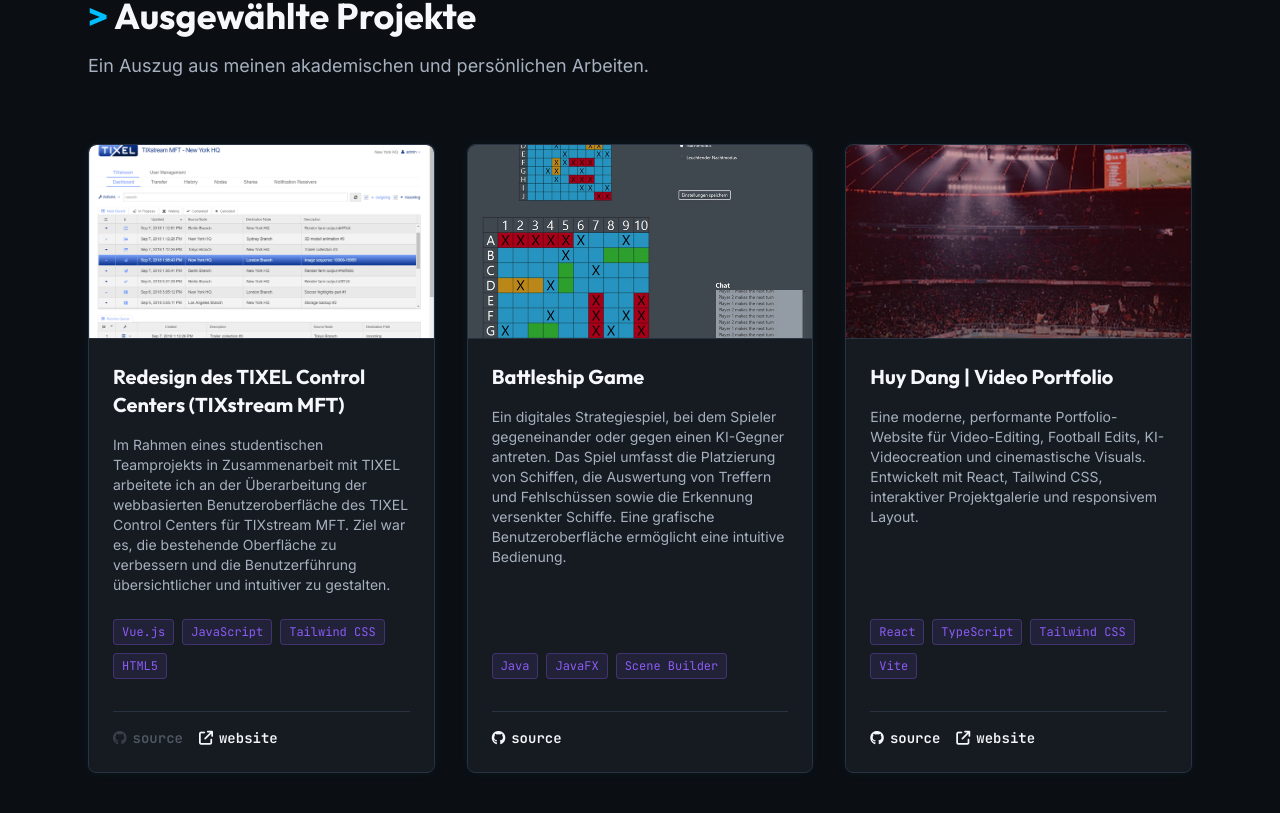
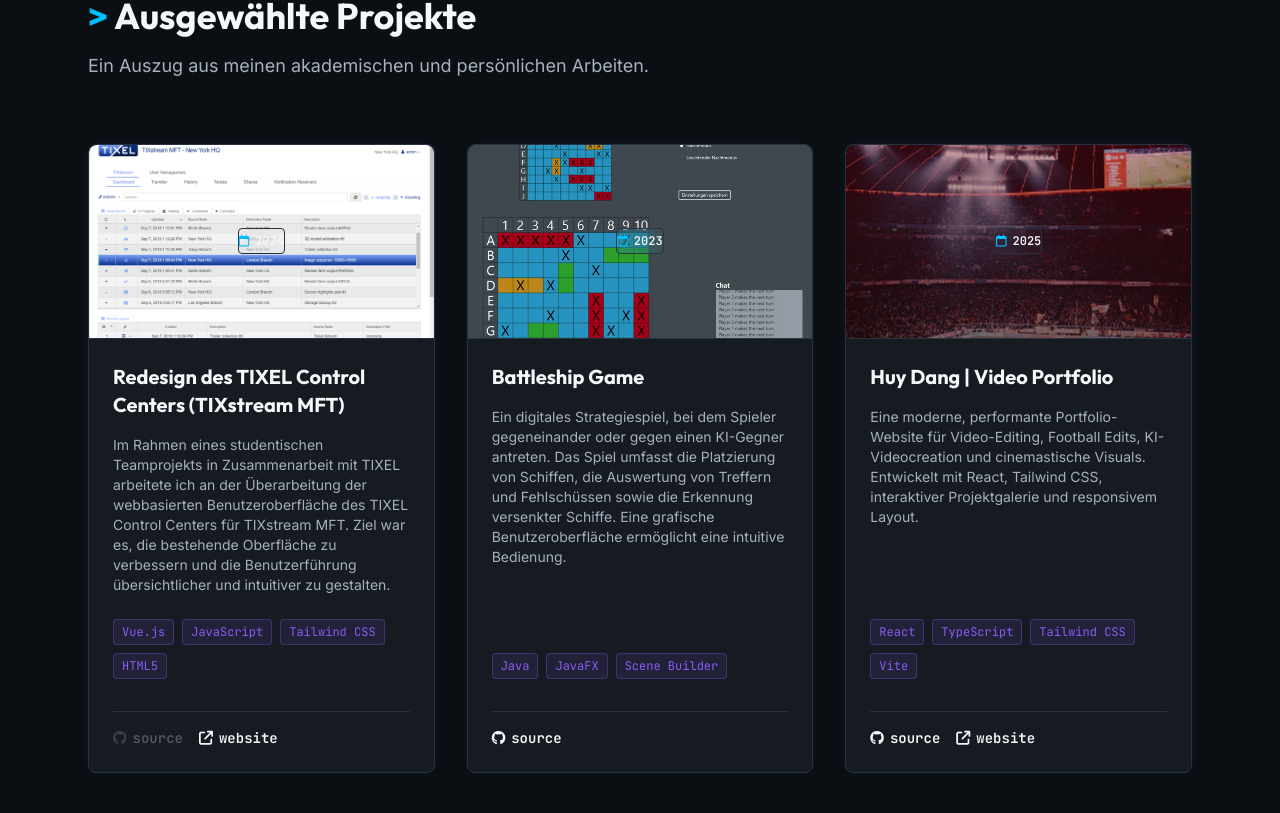
Before and after one commit to HuyCodia/IT_Portfolio, a React (Vite) app: page / in a window 1280 px wide. Shown: the part 887-1700 px from the top of the page. Built offline with nearby package versions, Linux system fonts and the light colour scheme; no server answers.

Commit message:
feat(projects): add year badge to each project card

```diff
--- a/src/components/Projects.tsx
+++ b/src/components/Projects.tsx
@@ -39,6 +39,16 @@
     <div className="card group bg-[var(--surface-color)] border border-[var(--border-color)] overflow-hidden h-full flex flex-col glow-border">
       <figure className="aspect-video w-full border-b border-[var(--border-color)] relative">
         <div className="project-overlay absolute inset-0 bg-[var(--primary-color)]/20 mix-blend-overlay z-10 transition-opacity duration-500 group-hover:opacity-0 pointer-events-none" />
+
+        {project.year && (
+          <div
+            className="absolute top-3 right-3 z-20 px-2.5 py-1 rounded text-xs font-mono font-semibold text-[var(--text-color)] bg-[#161B22]/90 border border-[var(--border-color)] backdrop-blur-md shadow-md flex items-center gap-1.5 pointer-events-none"
+            style={{ borderRadius: '4px' }}
+          >
+            <i className="fa-regular fa-calendar text-[var(--primary-color)] text-[11px]" />
+            <span>{project.year}</span>
+          </div>
+        )}
 
         {project.image && !imgError ? (
           <img
--- a/src/data/portfolioData.ts
+++ b/src/data/portfolioData.ts
@@ -40,6 +40,7 @@
     placeholderText: "TIXEL Control Center Screenshot",
     demoUrl: "https://tixeltec.com/ps_tixstreammft_de.html",
     demoLabel: "website",
+    year: "2024",
   },
   {
     id: "battleship-game",
@@ -50,6 +51,7 @@
     image: projectBattleshipImg,
     placeholderText: "Battleship Game GUI Screenshot",
     sourceUrl: "https://github.com/HuyCodia",
+    year: "2023",
   },
   {
     id: "video-portfolio",
@@ -62,6 +64,7 @@
     sourceUrl: "https://github.com/HuyCodia/Videograph_Portfolio",
     demoUrl: "https://huydang-video.vercel.app/",
     demoLabel: "website",
+    year: "2025",
   },
 ];
 
--- a/src/types/index.ts
+++ b/src/types/index.ts
@@ -8,6 +8,7 @@
   sourceUrl?: string;
   demoUrl?: string;
   demoLabel?: string;
+  year?: string;
 }
 
 export interface SkillCategory {
```
